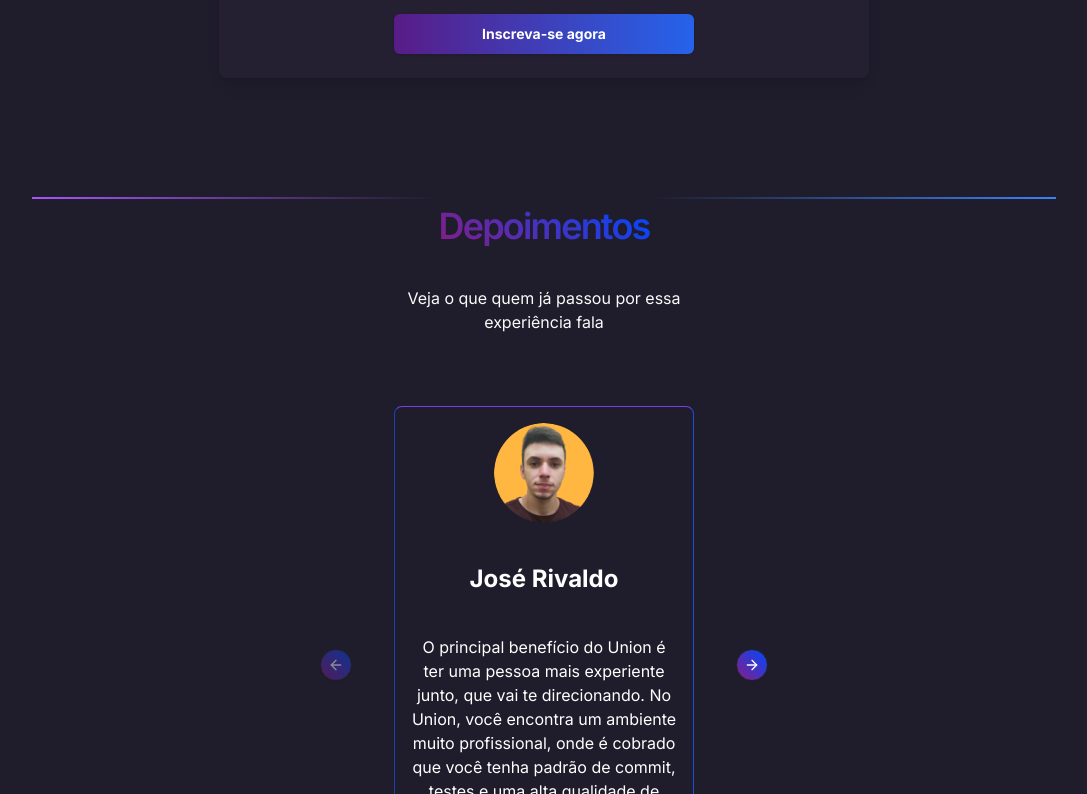
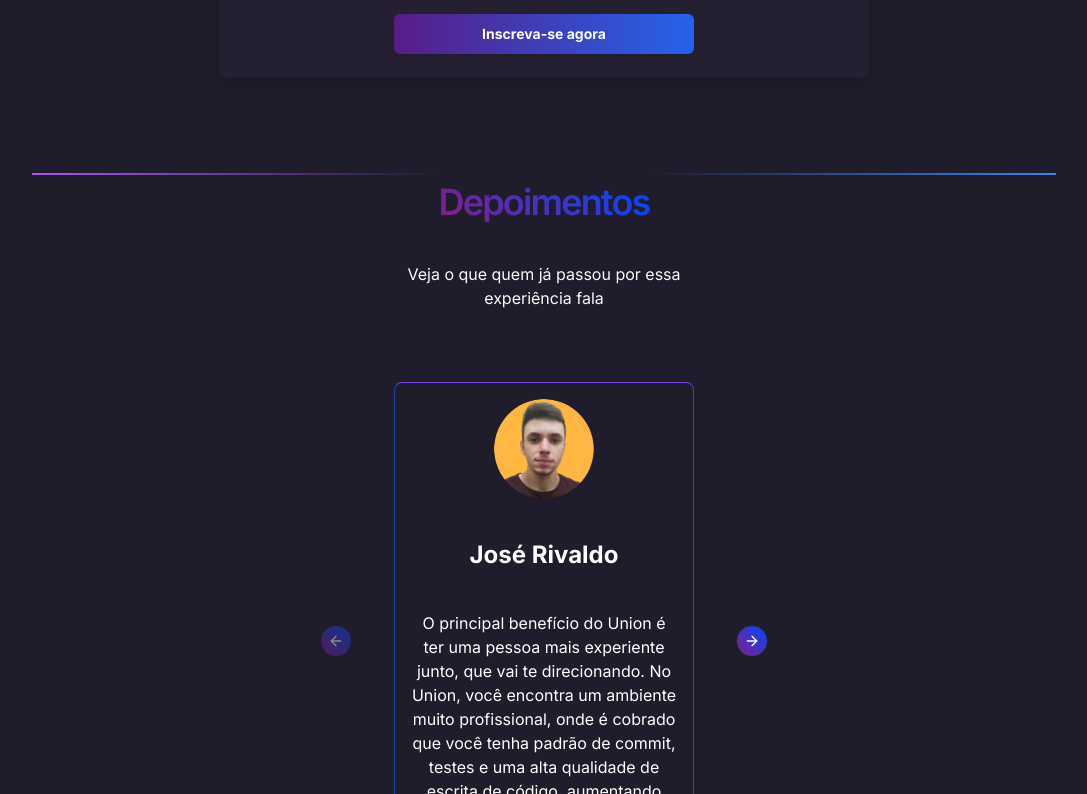
Before and after one commit to wendryuslima/union-developers, a Next.js app: page / in a window 1280 px wide. Shown: the part 7166-7960 px from the top of the page, without its empty margins (96-1183 px from the left). Built offline with nearby package versions, Linux system fonts and the light colour scheme.

Commit message:
fix: correction style depoisments page

```diff
--- a/app/components/_depoiments/depoiments.tsx
+++ b/app/components/_depoiments/depoiments.tsx
@@ -6,7 +6,7 @@ const Depoiments = () => {
   return (
     <div
       id="depoimentos"
-      className="w-50 mx-auto mt-12 flex flex-col items-center justify-center gap-6 space-y-4 rounded-lg bg-gradient-to-br p-6 px-4 lg:w-[1200px]"
+      className="w-50 mx-auto mt-12 flex flex-col items-center justify-center gap-6 space-y-4 rounded-lg bg-gradient-to-br lg:w-[1200px]"
     >
       <div className="relative flex w-full max-w-md items-center justify-center lg:max-w-5xl">
         <div className="h-0.5 w-1/3 bg-gradient-to-r from-purple-500 to-transparent lg:w-5/12"></div>
```
